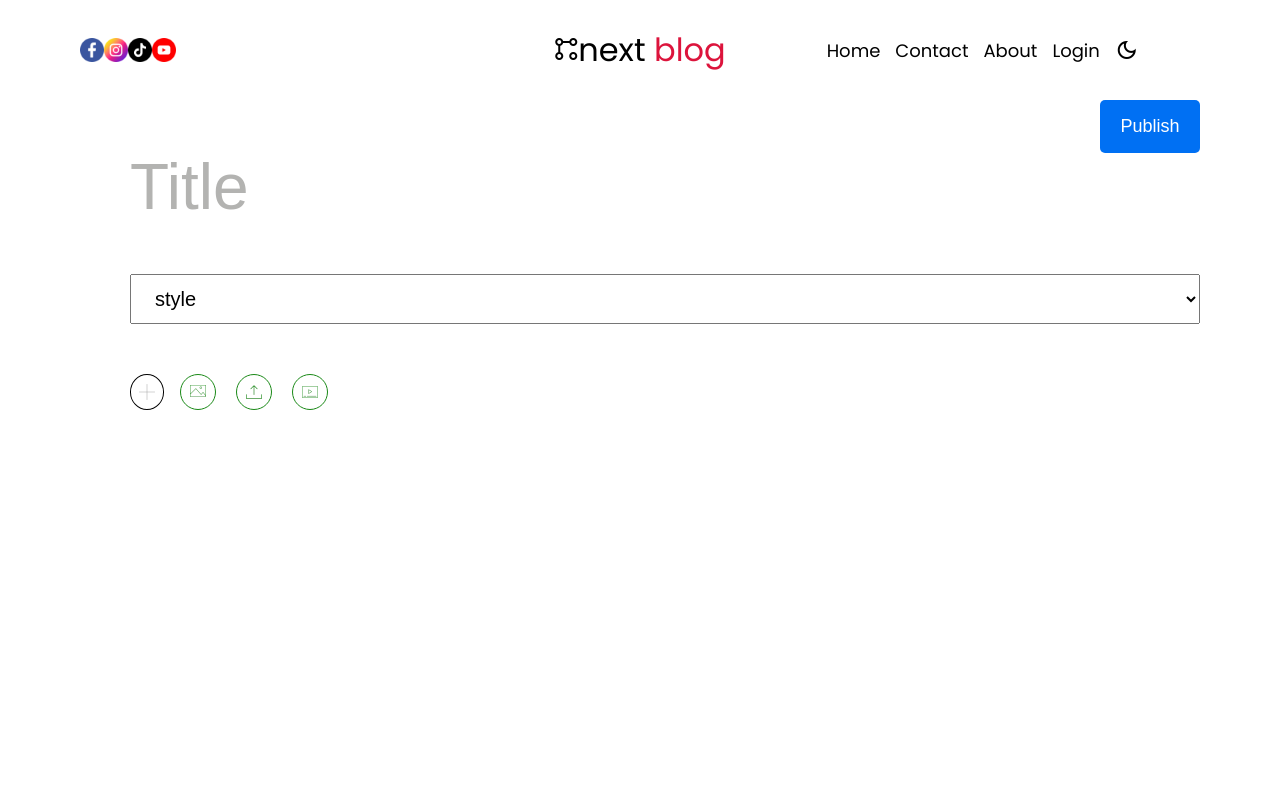
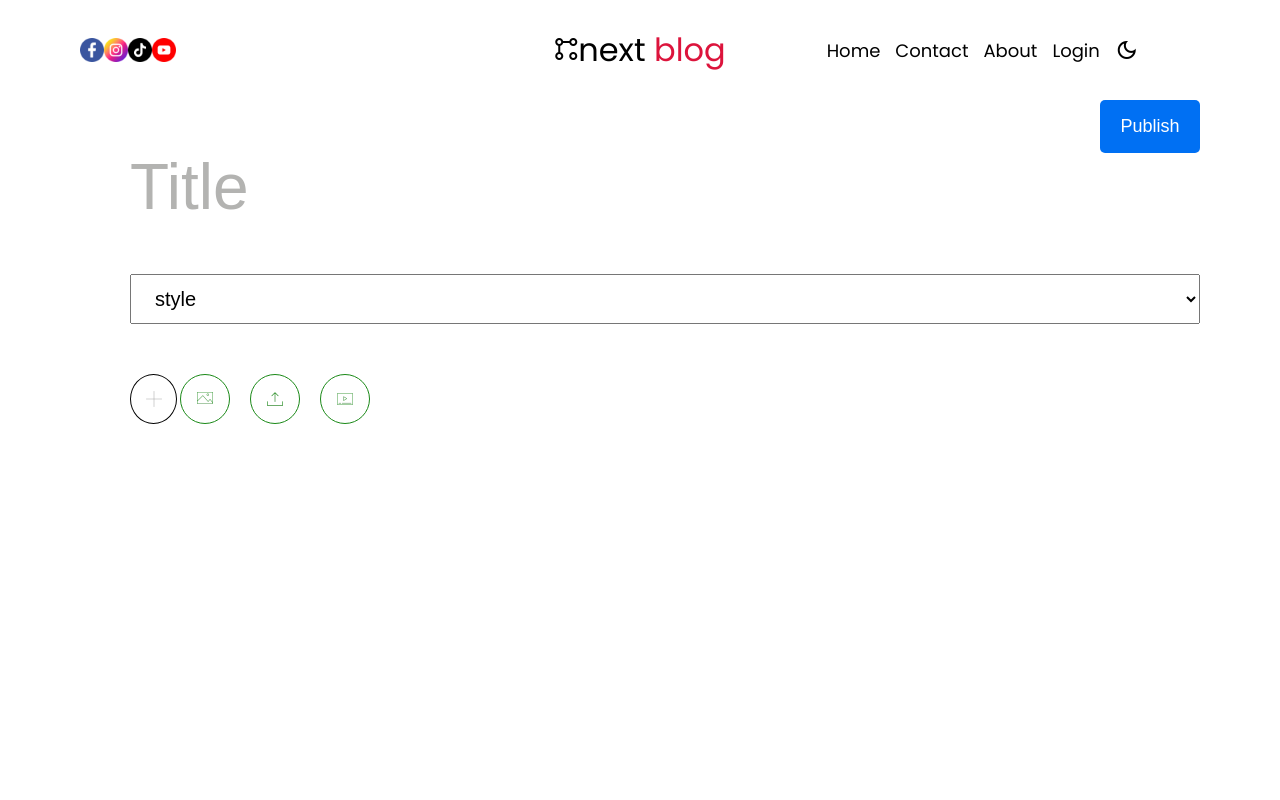
Before and after one commit to FREDVUNI/next-blog, a Next.js app: page /write in a window 1280 px wide. Shown: the top 800 px of the page. Built offline with nearby package versions, Linux system fonts and the light colour scheme.

Commit message:
chore: refactor add buttons

```diff
--- a/src/app/write/writePage.module.css
+++ b/src/app/write/writePage.module.css
@@ -26,8 +26,8 @@
 
 .button,
 .addButton {
-  width: 36px;
-  height: 36px;
+  width: 50px;
+  height: 50px;
   border-radius: 50%;
   background-color: transparent;
   border: 1px solid var(--textColor);
@@ -38,7 +38,7 @@
 }
 
 .addButton {
-  border-color: #1a8917;
+  border:0.5px solid #1a8917;
 }
 
 .add {
```
